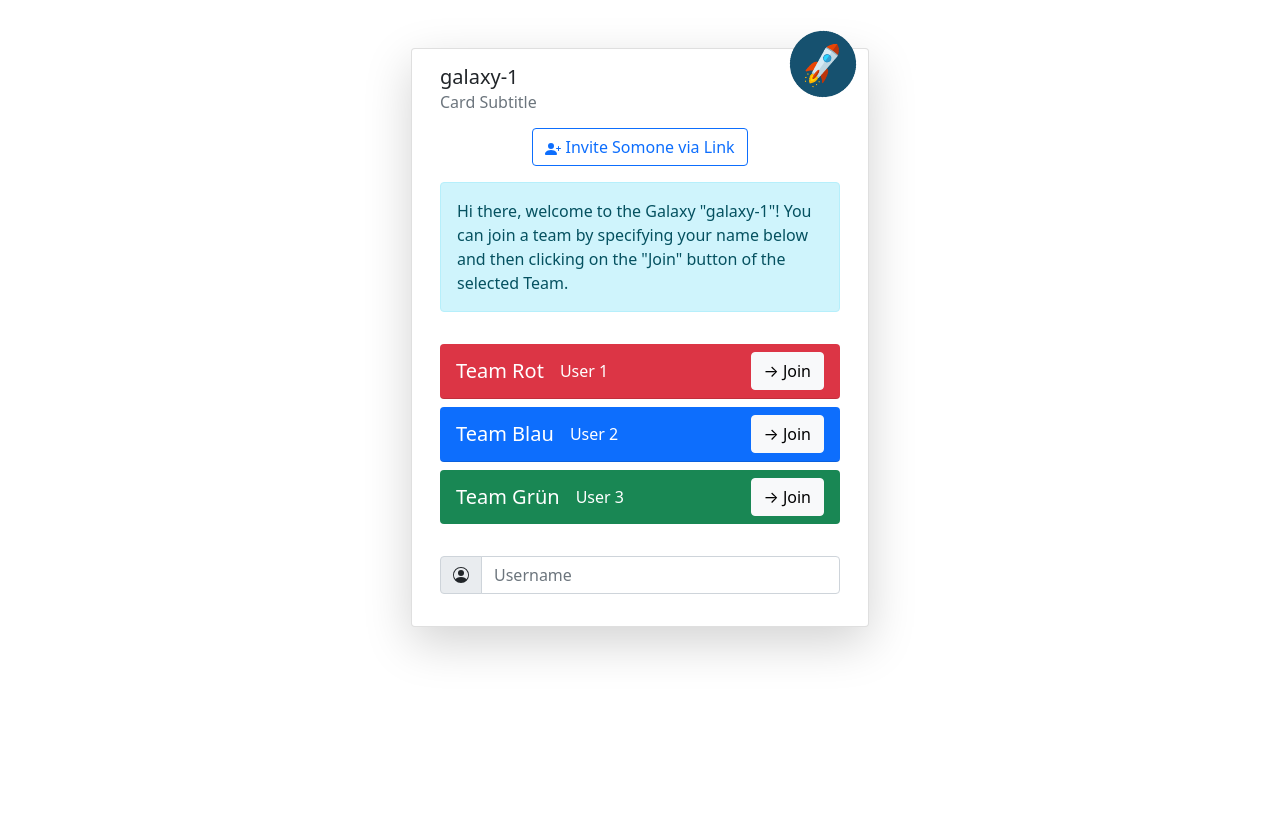
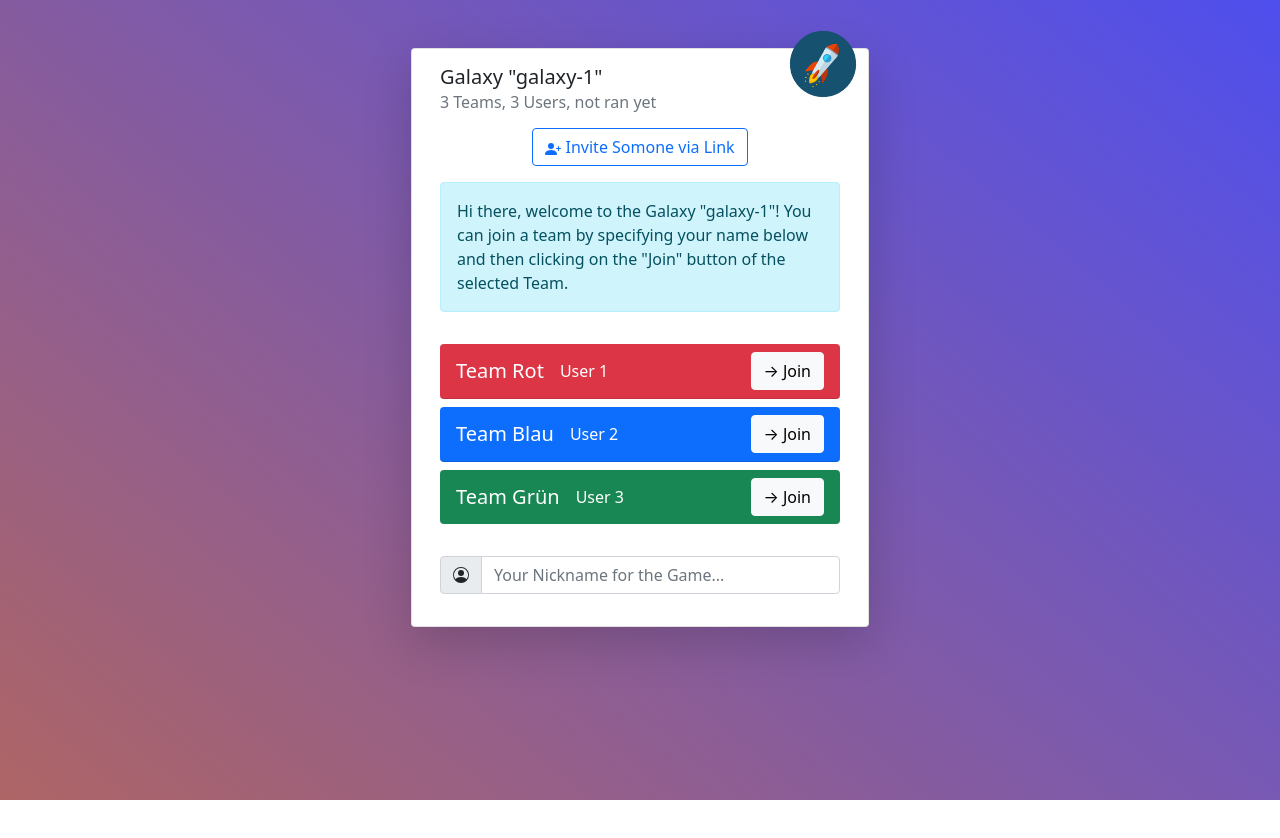
Before and after one commit to code-maxi/crazy-rocket-client, a React (Create React App) app: page / in a window 1280 px wide. Shown: the top 838 px of the page. After the commit the page ends 800 px from the top, so only its background shows below. Built offline with nearby package versions, Linux system fonts and the light colour scheme; no server answers.

Commit message:
Galaxy-View login fertig implementiert. Mit Hintergrund, Raumschiff-Bild und allem Unnötigen, was man halt für dumme User braucht.

```diff
--- a/src/css/style.scss
+++ b/src/css/style.scss
@@ -1,7 +1,8 @@
 @import "~bootstrap/scss/bootstrap";
 
 html, body {
-    height: 100%
+    margin: 0;
+    padding: 0;
 }
 .main-map {
     position: fixed;
--- a/src/game/galaxyView/galaxyview.tsx
+++ b/src/game/galaxyView/galaxyview.tsx
@@ -99,8 +99,13 @@ export class GalaxyView extends React.Component<GalaxyViewParams, GalaxyViewStat
 
     render(): React.ReactNode {
         const galData = this.state.galaxyData
-        return <Container fluid>
-            <Row className="justify-content-center align-items-center mt-sm-5">
+        return <Container fluid style={{
+            background: 'linear-gradient(40deg, #ae6565, #4f4fee)',
+            height: '100vh',
+            position: 'fixed',
+            overflow: 'auto'
+        }}>
+            <Row className="justify-content-center align-items-center mt-5 mb-5">
             {
                 galData ? <Card style={{
                     width: 'max-content',
@@ -117,8 +122,8 @@ export class GalaxyView extends React.Component<GalaxyViewParams, GalaxyViewStat
                     }} />
 
                     <Card.Body>
-                        <Card.Title>{galData.props.name}</Card.Title>
-                        <Card.Subtitle className="mb-2 text-muted">Card Subtitle</Card.Subtitle>
+                        <Card.Title>{'Galaxy \"' + galData.props.name +"\""}</Card.Title>
+                        <Card.Subtitle className="mb-2 text-muted">{ galData.teams.length + ' Teams, ' + galData.users.length + ' Users, ' + ( galData.props.state === 'queue' ? 'not ran yet' : 'running' ) }</Card.Subtitle>
 
                         <div className="justify-content-center d-flex mb-3">
                             <ButtonGroup className="ml-auto mr-auto mt-2">
@@ -150,7 +155,7 @@ export class GalaxyView extends React.Component<GalaxyViewParams, GalaxyViewStat
                             <InputGroup className="mb-3">
                                 <InputGroup.Text id="basic-addon1">{ BootIcon().USER_ICON }</InputGroup.Text>
                                 <Form.Control
-                                    placeholder="Username"
+                                    placeholder="Your Nickname for the Game..."
                                     aria-label="Username"
                                     aria-describedby="basic-addon1"
                                     onChange={e => {
```
